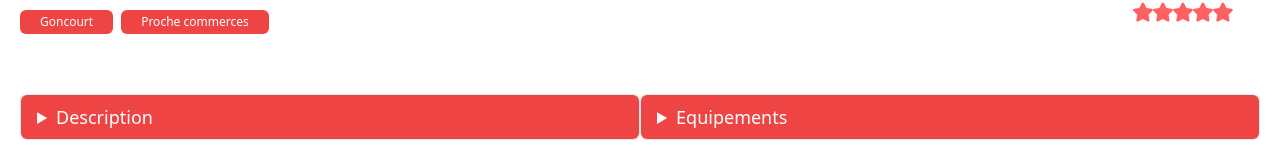
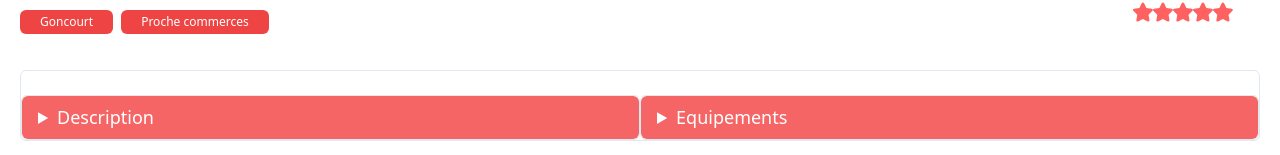
Before and after one commit to medericc/projet8, a React (Vite) app in the folder kasa/: page /details/0979876d in a window 1280 px wide. Shown: the part 645-800 px from the top of the page. Built offline with nearby package versions, Linux system fonts and the light colour scheme.

Commit message:
dropdown

```diff
--- a/kasa/src/components/DropDown/DropDown.jsx
+++ b/kasa/src/components/DropDown/DropDown.jsx
@@ -1,23 +1,25 @@
-
 import PropTypes from "prop-types";
+import "./drop.css";
 
 const DropDown = ({ title, content }) => {
     return (
-        <div style={{ width: '1023px', height: '54px' }} >
-        <details className="mt-6 mb-4 border   rounded-md">
-            <summary className="cursor-pointer py-2 px-4 bg-red-500 rounded-md text-lg text-white font-medium">
+        <div className="dropdown-container">
+            <details className="dropdown">
+                <summary className="dropdown-summary">
                     {title}
                 </summary>
-            <div className="px-4 py-2 bg-grey">
-                <p className="text-gray-700">
+                <div className="dropdown-content">
+                    <p className="dropdown-text">
                         {Array.isArray(content)
                             ? content.map((item, index) => <span key={index} className="block mb-2">{item}</span>)
                             : <span>{content}</span>}
                     </p>
                 </div>
-        </details></div>
+            </details>
+        </div>
     );
 };
+
 DropDown.propTypes = {
     title: PropTypes.string.isRequired,
     content: PropTypes.oneOfType([
@@ -25,4 +27,5 @@ DropDown.propTypes = {
         PropTypes.arrayOf(PropTypes.string)
     ]).isRequired,
 };
+
 export default DropDown;
--- /dev/null
+++ b/kasa/src/components/DropDown/drop.css
@@ -0,0 +1,34 @@
+.dropdown-container {
+    width: 1023px;
+    max-width: 1023px;
+    margin: 0 auto;
+}
+
+.dropdown {
+    width: 100%;
+    border: 1px solid #e2e8f0;
+    border-radius: 0.375rem;
+    margin-top: 1.5rem;
+}
+
+.dropdown-summary {
+    cursor: pointer;
+    padding: 0.5rem 1rem;
+    background-color: #f56565;
+    color: #fff;
+    font-size: 1.125rem;
+    font-weight: 500;
+    border-radius: 0.375rem;
+}
+
+.dropdown-content {
+    padding: 0.5rem 1rem;
+    background-color: #f7fafc;
+    border-top: 1px solid #e2e8f0;
+    overflow: hidden;
+    transition: max-height 0.3s ease;
+}
+
+.dropdown-text {
+    color: #4a5568;
+}
--- a/kasa/src/components/apropo/apropo.jsx
+++ b/kasa/src/components/apropo/apropo.jsx
@@ -36,7 +36,7 @@ const Apropo = () => {
                     ))}
                 </article>
             </section>
-      <Spacing height={18}/>
+            <Spacing height={18} />
         </main>
     );
 };
--- a/kasa/src/components/footer/footer.jsx
+++ b/kasa/src/components/footer/footer.jsx
@@ -2,7 +2,7 @@ import logo from '../../asset/logo-white.svg';
 
 const Footer = () => {
     return (
-        <footer className="bg-black text-white py-4 text-center" style={{ width: '1440px', height: '209px' }}>
+        <footer className="bg-black text-white py-4 text-center mx-auto" style={{ width: '1440px', height: '209px' }}>
             <div className="flex flex-col items-center justify-center h-full">
                 <img src={logo} alt="kasa logo" className="w-122 h-39.44" />
                 <p className="text-sm mt-4">&copy; 2024 Kasa. All rights reserved</p>
```
Lines whose indentation alone changed are shown as unchanged.
